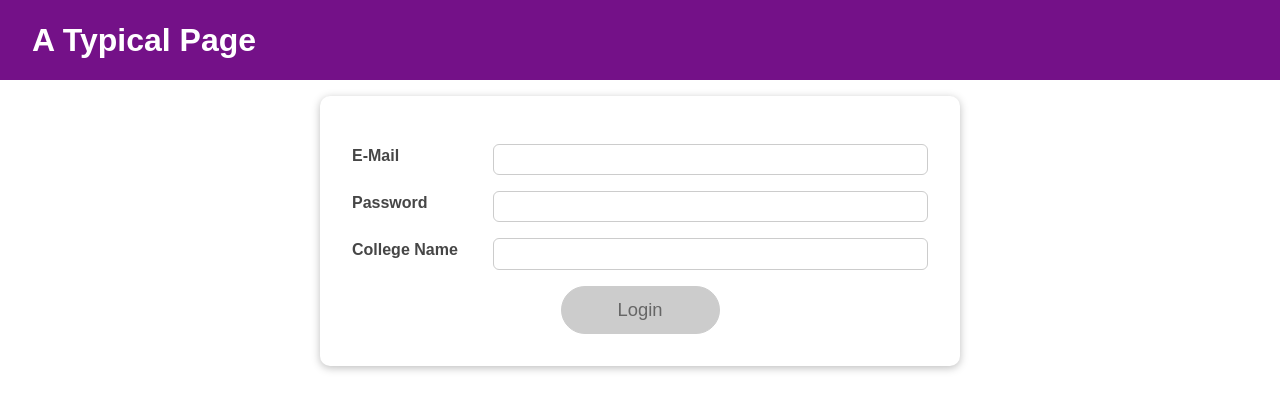
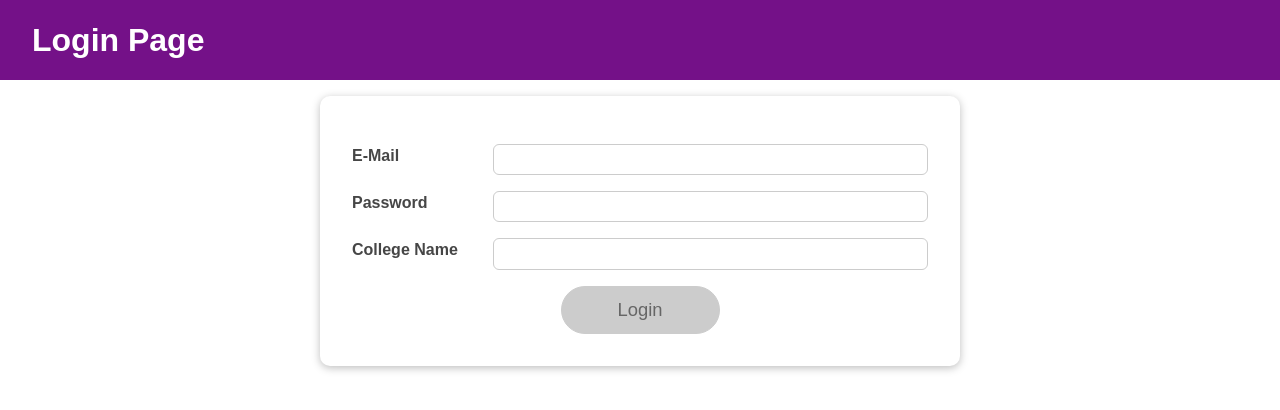
Before and after one commit to Ddas2100/Advanced_React, a React (Create React App) app: page / in a window 1280 px wide. Shown: the top 410 px of the page. Built offline with nearby package versions, Linux system fonts and the light colour scheme.

Commit message:
Task9_ContextAPI-context.provider-context.consumer

```diff
--- a/src/App.js
+++ b/src/App.js
@@ -3,6 +3,7 @@ import React, { useState, useEffect } from 'react';
 import Login from './components/Login/Login';
 import Home from './components/Home/Home';
 import MainHeader from './components/MainHeader/MainHeader';
+import AuthContext from './context (Store)/auth-context';
 
 function App() {
   const [isLoggedIn, setIsLoggedIn] = useState(false);
@@ -27,13 +28,22 @@ function App() {
   };
 
   return (
-    <React.Fragment>
-      <MainHeader isAuthenticated={isLoggedIn} onLogout={logoutHandler} />
+    // Providing Context to wrap components. Now all parent and their children componnets have access to this context
+    <AuthContext.Provider
+      value= {{
+        isLoggedIn: isLoggedIn,
+        //This value will be changed automatically by react upon changing login and that new object value will passed down to all listening components
+      }}
+    >
+      {/* No need to use isAuthenticated now as AuthContext can be applicable for all child components */}
+      <MainHeader onLogout={logoutHandler} />
       <main>
         {!isLoggedIn && <Login onLogin={loginHandler} />}
         {isLoggedIn && <Home onLogout={logoutHandler} />}
       </main>
-    </React.Fragment>
+    </AuthContext.Provider>
+    // Since the default value of isLoggedIn is false in the App.js;
+    // therefore, AuthContext.Provider may not be necessary. However, it is safer to use.
   );
 }
 
--- a/src/components/Home/Home.js
+++ b/src/components/Home/Home.js
@@ -2,11 +2,13 @@ import React from 'react';
 
 import Card from '../UI/Card/Card';
 import classes from './Home.module.css';
+import Button from '../UI/Button/Button';
 
 const Home = (props) => {
   return (
     <Card className={classes.home}>
       <h1>Welcome back!</h1>
+      <Button onClick={props.onLogout}>Logout</Button>
     </Card>
   );
 };
--- a/src/components/Login/Login.js
+++ b/src/components/Login/Login.js
@@ -1,4 +1,4 @@
-import React, { useState, useEffect, useReducer } from 'react';
+import React, { useState, useReducer } from 'react';
 
 import Card from '../UI/Card/Card';
 import classes from './Login.module.css';
--- a/src/components/MainHeader/MainHeader.js
+++ b/src/components/MainHeader/MainHeader.js
@@ -6,8 +6,8 @@ import classes from './MainHeader.module.css';
 const MainHeader = (props) => {
   return (
     <header className={classes['main-header']}>
-      <h1>A Typical Page</h1>
-      <Navigation isLoggedIn={props.isAuthenticated} onLogout={props.onLogout} />
+      <h1>Login Page</h1>
+      <Navigation onLogout={props.onLogout} />
     </header>
   );
 };
--- a/src/components/MainHeader/Navigation.js
+++ b/src/components/MainHeader/Navigation.js
@@ -1,22 +1,29 @@
 import React from 'react';
 
 import classes from './Navigation.module.css';
+import AuthContext from '../../context (Store)/auth-context';
 
 const Navigation = (props) => {
   return (
+    <AuthContext.Consumer>
+      {(ctx) => {
+        return (
           <nav className={classes.nav}>
             <ul>
-        {props.isLoggedIn && (
+              {/* ctx=context, becoz we have isLoggedIn prop in our context in auth-context.js.
+              At first, this will show error/ page crash becoz the default value of authentication will only work
+              when it will be consumed below without AuthContext.Provider But still we have to use that hook in some different way */}
+              {ctx.isLoggedIn && (
                 <li>
                   <a href="/">Users</a>
                 </li>
               )}
-        {props.isLoggedIn && (
+              {ctx.isLoggedIn && (
                 <li>
                   <a href="/">Admin</a>
                 </li>
               )}
-        {props.isLoggedIn && (
+              {ctx.isLoggedIn && (
                 <li>
                   <button onClick={props.onLogout}>Logout</button>
                 </li>
@@ -24,6 +31,9 @@ const Navigation = (props) => {
             </ul>
           </nav>
         );
+      }}
+    </AuthContext.Consumer>
+  );
 };
 
 export default Navigation;
--- /dev/null
+++ b/src/context (Store)/auth-context.js
@@ -0,0 +1,7 @@
+import React from 'react';
+
+const AuthContext = React.createContext({
+  isLoggedIn: false
+});
+
+export default AuthContext;
```
Lines whose indentation alone changed are shown as unchanged.
